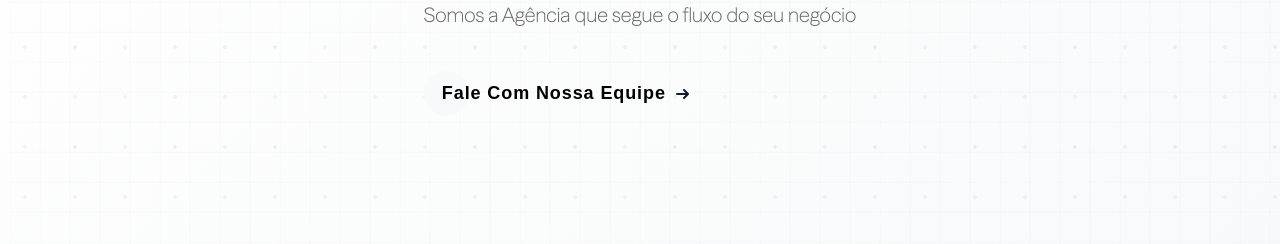
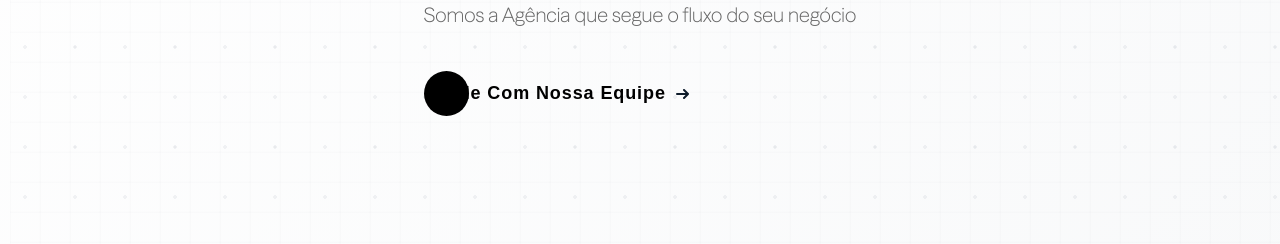
Before and after one commit to matheussousadeveloper/fluxo-digital-agency, a plain HTML site: page index.html in a window 1280 px wide. Shown: the part 454-698 px from the top of the page. Drawn offline with nearby package versions, Linux system fonts and the light colour scheme.

Commit message:
Update styles.css

```diff
--- a/styles.css
+++ b/styles.css
@@ -143,7 +143,7 @@ body {
     left: 0;
     display: block;
     border-radius: 50px;
-    background: var(--background-light);
+    background: var(--accent-color);
     width: 45px;
     height: 45px;
     transition: all 0.3s ease;
@@ -173,7 +173,7 @@ body {
 
 .cta:hover:before {
     width: 100%;
-    background: #8ecae6;
+    background: var(--accent-color);
 }
 
 .cta:hover svg {
```
